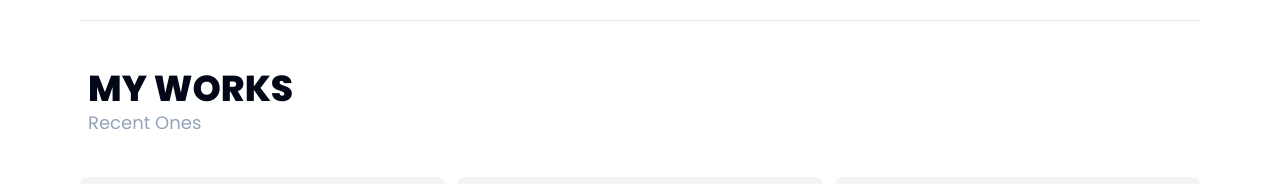
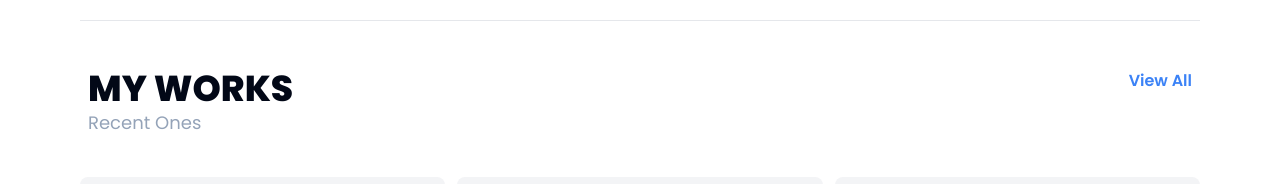
Before and after one commit to Anudinkk/portfolio-website, a Next.js app: page / in a window 1280 px wide. Shown: the part 1353-1537 px from the top of the page. Built offline with nearby package versions, Linux system fonts and the light colour scheme.

Commit message:
add a button

```diff
--- a/app/(routes)/works/page.jsx
+++ b/app/(routes)/works/page.jsx
@@ -4,7 +4,7 @@ import React from 'react'
 
 const page = () => {
   return (
-    <div className='md:px-20 py-5 h-screen'>
+    <div className='px-5 md:px-20 py-5 h-screen'>
       <h2 className='mt-5 text-4xl font-extrabold'>MY WORKS</h2>
       <div className='grid grid-cols-1 md:grid-cols-2 lg:grid-cols-3 gap-5 mt-5'>
         {PROJECTS.map((item, index) => (
--- a/app/_components/Work.jsx
+++ b/app/_components/Work.jsx
@@ -2,19 +2,26 @@
 import React, { useEffect, useState } from 'react'
 import Cards from './Cards'
 import { PROJECTS } from '@/utils/constants'
+import Link from 'next/link'
 
 const Work = () => {
 
   const [Projects, setProjects] = useState([]);
-  useEffect(()=>{
+  useEffect(() => {
     setProjects(PROJECTS);
-  },[]);
+  }, []);
 
   return (
     <div className='my-10 px-5 md:px-0 lg:px-0'>
-      <div className='px-2'>
-        <h2 className='text-4xl font-extrabold'>MY WORKS</h2>
-        <h4 className='text-lg text-slate-400'>Recent Ones</h4>
+      <div className='px-2 flex justify-between'>
+        <div>
+          <h2 className='text-4xl font-extrabold'>MY WORKS</h2>
+          <h4 className='text-lg text-slate-400'>Recent Ones</h4>
+        </div>
+        <div>
+          <Link href={`/works`}> <h6 className='text-blue-500 cursor-pointer font-semibold'>View All</h6> </Link>
+        </div>
+
       </div>
       <div className='grid grid-cols-1 md:grid-cols-2 lg:grid-cols-3 gap-3 mt-10'>
         {Projects.map((item, index) => index < 3 && (
```
